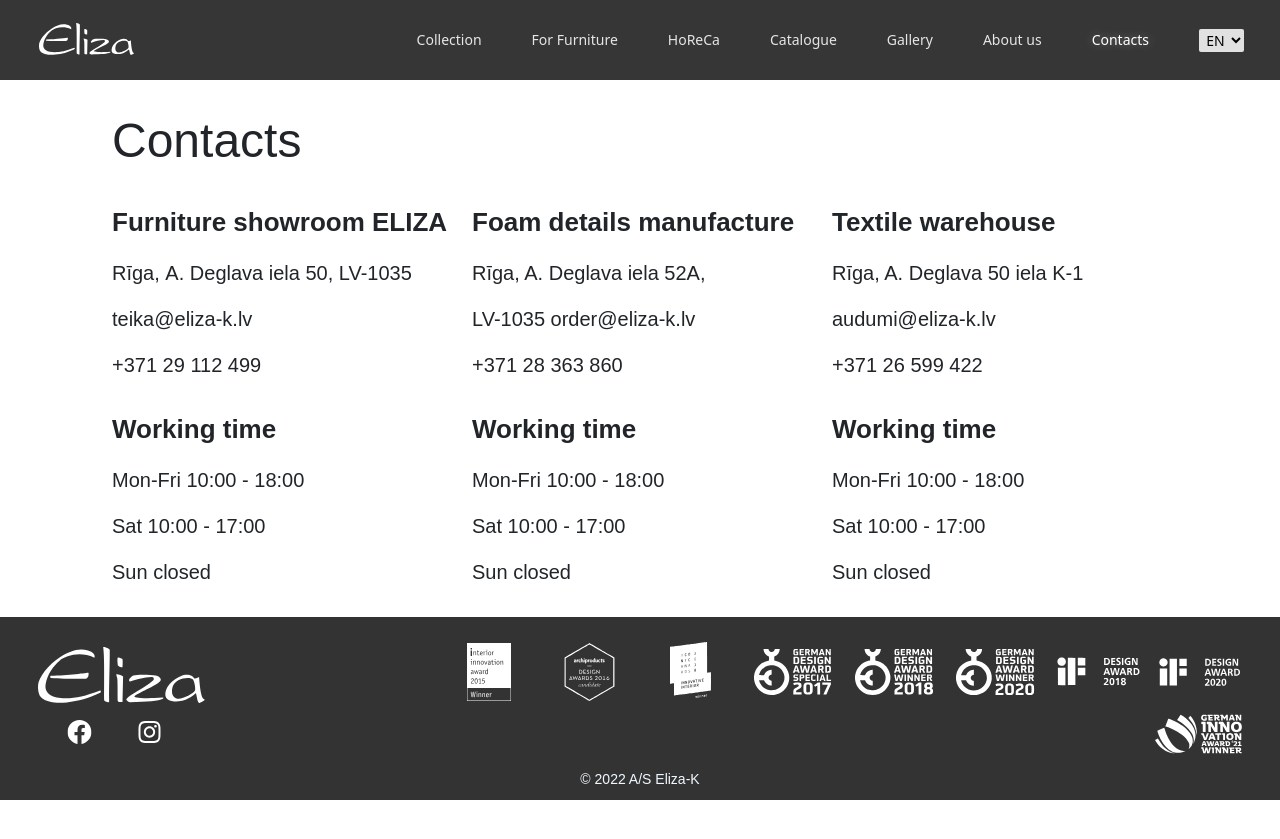
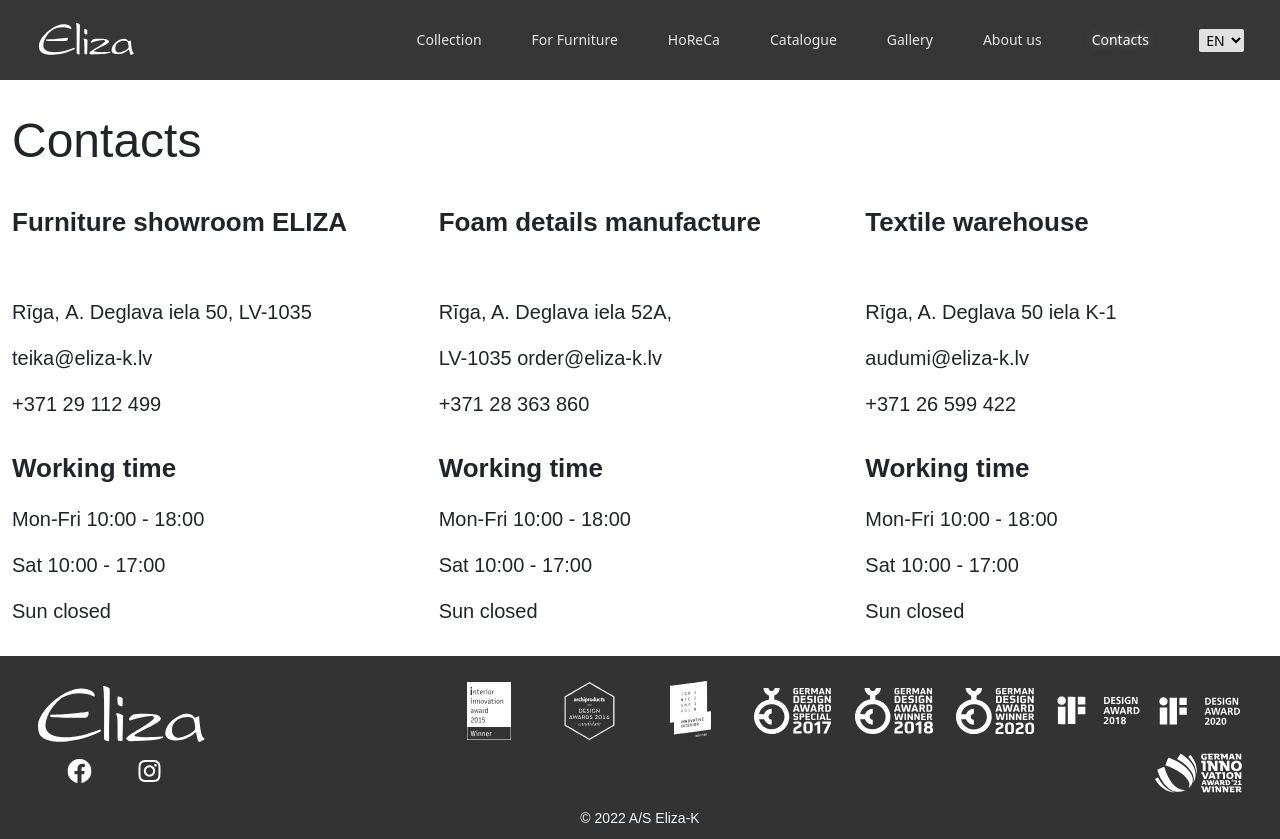
Before and after one commit to werdillo/react-eliza, a React (Create React App) app: page /contacts in a window 1280 px wide. Before the commit the page ends 800 px from the top, so only its background shows below. Built offline with nearby package versions, Linux system fonts and the light colour scheme; a web font is replaced by a local one.

Commit message:
contacts title height change

```diff
--- a/src/App.css
+++ b/src/App.css
@@ -1034,10 +1034,6 @@
 .contacts-wrapper {
   margin-top: 10px;
 }
-.contacts-container {
-  padding: 0px 200px;
-}
-
 .place-title {
   font-size: 26px;
   font-weight: 700;
@@ -1058,14 +1054,22 @@
   margin-top: 30px;
 }
 
+.special {
+  height: auto;
+}
 
 @media only screen and (max-width: 1400px) {
-.contacts-container {
-    padding: 0px 100px;
+  .special {
+    height: 78px;
   }
+
 }
 
 @media only screen and (max-width: 1000px) {
+  .special {
+    height: auto;
+  }
+
   .contacts-title {
     font-size: 36px;
   }
--- a/src/Pages/Contacts.js
+++ b/src/Pages/Contacts.js
@@ -7,7 +7,7 @@
 export default function Contacts() {
 	const { t } = useTranslation();
 	return (
-		<div className="contacts-container">
+		// <div className="contacts-container">
 		<Container fluid>
 			<Row>
 				<Col sm={12} lg={12}>
@@ -15,7 +15,7 @@
 				</Col>
 				<Col sm={12} lg={4}>
 					<div className='contacts-wrapper'>
-							<p className='place-title'>{t("Pages.contacts.salon")}</p>
+						<p className='place-title special'>{t("Pages.contacts.salon")}</p>
 						<p className='place-text'>Rīga, А. Deglava iela 50, LV-1035</p>
 						<p className='place-text'>teika@eliza-k.lv</p>
 						<p className='place-text'>+371 29 112 499</p>
@@ -29,7 +29,7 @@
 				</Col>
 				<Col sm={12} lg={4}>
 					<div className='contacts-wrapper'>
-							<p className='place-title'>{t("Pages.contacts.porolon")}</p>
+						<p className='place-title special'>{t("Pages.contacts.porolon")}</p>
 						<p className='place-text'>Rīga, A. Deglava iela 52A,</p>
 						<p className='place-text'>LV-1035 order@eliza-k.lv</p>
 						<p className='place-text'>+371 28 363 860</p>
@@ -44,7 +44,7 @@
 				</Col>
 				<Col sm={12} lg={4}>
 					<div className='contacts-wrapper'>
-							<p className='place-title'>{t("Pages.contacts.textile")}</p>
+						<p className='place-title special'>{t("Pages.contacts.textile")}</p>
 						<p className='place-text'>Rīga, A. Deglava 50 iela K-1</p>
 						<p className='place-text'>audumi@eliza-k.lv</p>
 						<p className='place-text'>+371 26 599 422</p>
@@ -57,6 +57,5 @@
 				</Col>
 			</Row>
 		</Container>
-		</div>
 	);
 }
```
Lines whose indentation alone changed are shown as unchanged.
